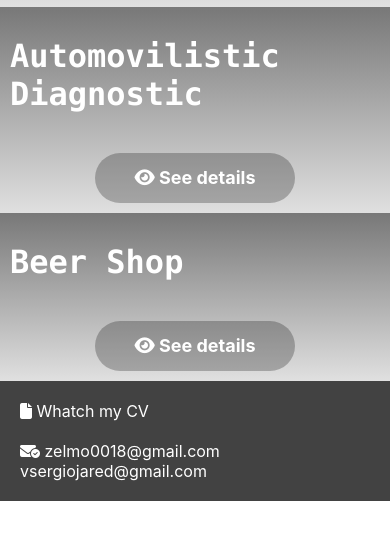
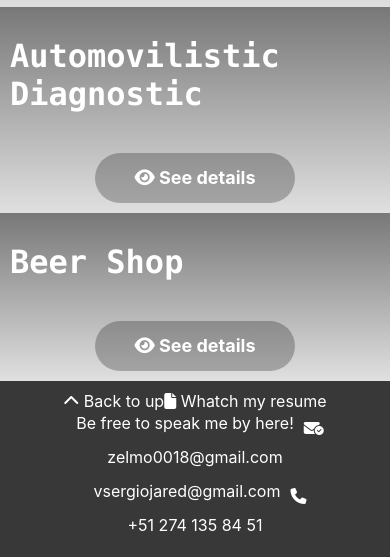
Before and after one commit to zelmo-ingeniero/zelmo-ingeniero.github.io, a plain HTML site: page index.html in a window 390 px wide. Shown: the part 738-1295 px from the top of the page. Before the commit the page ends 1239 px from the top, so only its background shows below. Drawn offline with Linux system fonts and the light colour scheme.

Commit message:
creacion footer / contact

```diff
--- a/index.css
+++ b/index.css
@@ -83,8 +83,12 @@
         line-height: 50px;
     }
     .pie{
-        padding: 20px;
-        background: #424242;
+        padding: 10px;
+        display: flex;
+        flex-wrap: wrap;
+        justify-content: center;
+        align-items: center;
+        background: #383838;
         color: #fff;
     }
     .ref{
--- a/index.html
+++ b/index.html
@@ -9,6 +9,7 @@
     <link rel="stylesheet" href="index.css">
 </head>
 <body>
+    <a id="arriba"></a>
     <nav class="barra">
         <a href="index.html" class="ref">
             <i class="fa-solid fa-house"></i>
@@ -77,14 +78,20 @@
         -->
     </div>
     <footer class="pie">
+        <a href="#arriba" class="ref ">
+            <i class="fa-solid fa-chevron-up"></i>
+            Back to up
+        </a>
         <a href="#" class="ref" target="_blank">
             <i class="fa-solid fa-file"></i>
-            Whatch my CV
+            Whatch my resume
         </a>
-        <br><br>
+        <p>Be free to speak me by here!</p>
         <i class="fa-solid fa-envelope-circle-check"></i>
-        zelmo0018@gmail.com
-        vsergiojared@gmail.com
+        <p>zelmo0018@gmail.com</p>
+        <p>vsergiojared@gmail.com</p>
+        <i class="fa-solid fa-phone"></i>
+        <p>+51 274 135 84 51</p>
     </footer>
 </body>
 </html>
```
Also changed, not shown: sobremi.html (+2 -1 lines).
